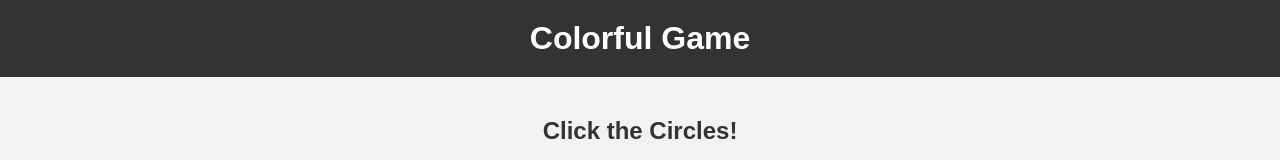
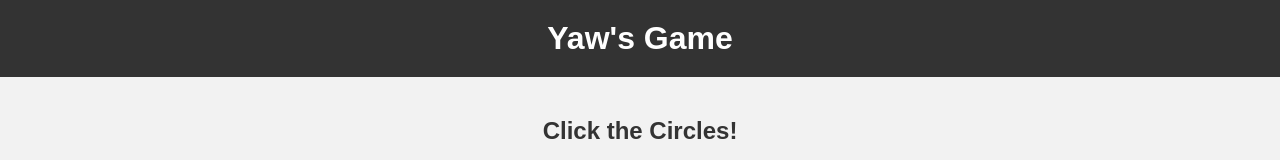
Before and after one commit to dudeable/iceman.github.io, a plain HTML site: page index.html in a window 1280 px wide. Shown: the top 160 px of the page. Drawn offline with Linux system fonts and the light colour scheme.

Commit message:
Update index.html

```diff
--- a/index.html
+++ b/index.html
@@ -6,7 +6,7 @@
 </head>
 <body>
   <header>
-    <h1>Colorful Game</h1>
+    <h1>Yaw's Game</h1>
   </header>
 
   <section id="game">
```
